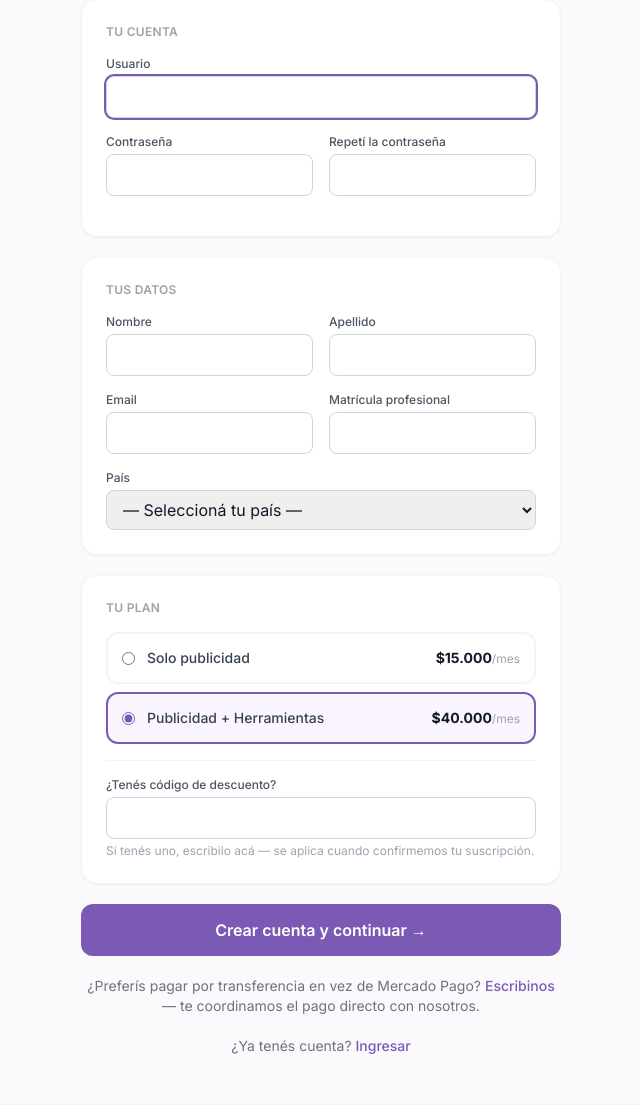
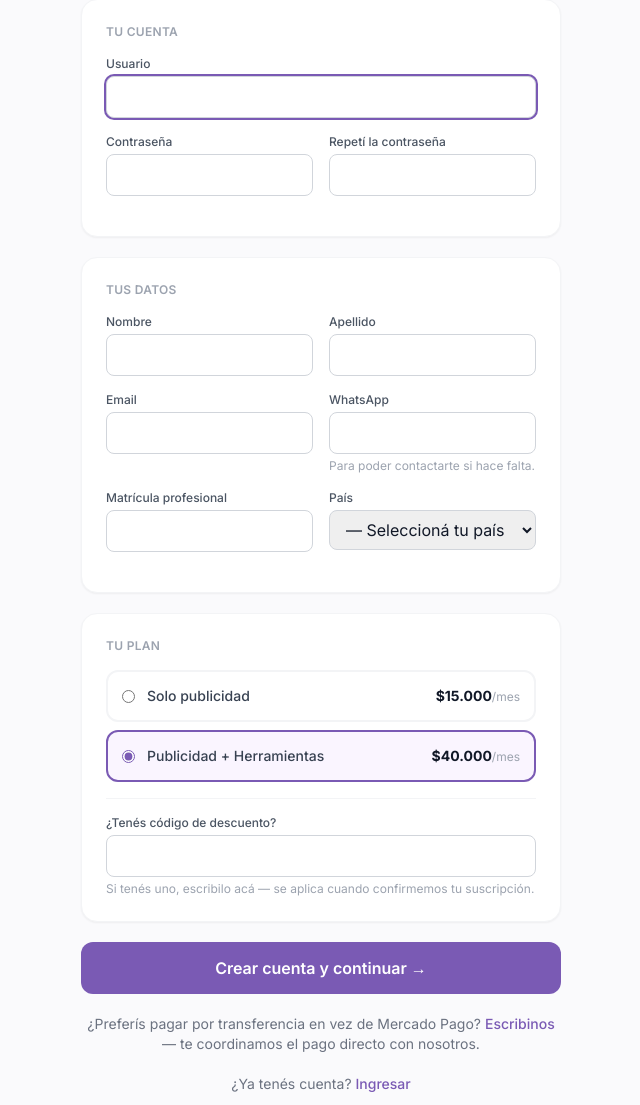
Before and after one commit to LeandroFrattini/nutricionapp, a Django app: page /registro/ in a window 1280 px wide. Shown: the part 218-1323 px from the top of the page, without its empty margins (319-959 px from the left). Run offline with Django 5.2, Linux system fonts and the light colour scheme; data comes from the database, SQL or seed files in the repository; parts of the project's set-up code (start-up, migrations or seed data) failed here and were passed over; some libraries are stand-ins or nearby versions.

Commit message:
Hace obligatorio el WhatsApp en registro y en "quiero ser parte"
Nutricionistas se registraban sin dejar ningun telefono, sin forma de
contactarlos si hacia falta. Ahora:

- El formulario de registro (/registro/) pide WhatsApp obligatorio y lo
  guarda en Nutricionista.telefono.
- El formulario de "quiero ser parte" tambien lo exige (antes era
  opcional) -- sin eso, un lead que no responde el mail queda sin
  forma de contactarlo.

De paso, arregla un test de la agenda que fallaba en falso cualquier
domingo: el fixture creaba turnos "para hoy", pero la vista de agenda
muestra la semana de lunes a sabado, asi que un domingo el turno de
prueba quedaba fuera de cualquier semana mostrada por default. Ahora el
fixture se ancla al lunes de "esta semana" (misma cuenta que usa la
vista), sin depender de que dia de la semana sea hoy.

```diff
--- a/core/forms.py
+++ b/core/forms.py
@@ -65,6 +65,10 @@ class RegistroForm(UserCreationForm):
     first_name = forms.CharField(max_length=100, label='Nombre', required=True)
     last_name = forms.CharField(max_length=100, label='Apellido', required=True)
     email = forms.EmailField(label='Email', required=True)
+    telefono = forms.CharField(
+        max_length=20, label='WhatsApp', required=True,
+        help_text='Para poder contactarte si hace falta.',
+    )
     matricula = forms.CharField(max_length=50, label='Matricula profesional', required=True)
     pais = forms.ModelChoiceField(
         queryset=Pais.objects.filter(activo=True), label='País', required=True,
@@ -121,6 +125,7 @@ class RegistroForm(UserCreationForm):
             nutri = Nutricionista.objects.create(
                 user=user,
                 matricula=self.cleaned_data['matricula'],
+                telefono=self.cleaned_data['telefono'],
                 pais=self.cleaned_data['pais'],
                 tipo=self.cleaned_data['plan_suscripcion'],
                 codigo_descuento_usado=self.cleaned_data.get('codigo_descuento'),
@@ -384,11 +389,13 @@ class PerfilForm(forms.ModelForm):
 
 
 class ContactoForm(forms.Form):
-    """Pedido liviano de información — mail + WhatsApp opcional. El plan de
-    interés viaja aparte (de qué botón vino, ?plan=... en la URL), no se le
-    pregunta nada más a la persona para bajar la fricción al mínimo."""
+    """Pedido liviano de información — mail + WhatsApp. El plan de interés
+    viaja aparte (de qué botón vino, ?plan=... en la URL), no se le pregunta
+    nada más a la persona para bajar la fricción al mínimo. El WhatsApp es
+    obligatorio — sin eso no hay forma de contactar a quien pide info si no
+    responde el mail."""
     email = forms.EmailField(label='Email')
-    telefono = forms.CharField(label='WhatsApp', required=False, max_length=20)
+    telefono = forms.CharField(label='WhatsApp', required=True, max_length=20)
     plan_interes = forms.ChoiceField(
         choices=[
             ('herramientas', 'Plan Completo — Publicidad + Herramientas'),
--- a/templates/quiero_ser_parte.html
+++ b/templates/quiero_ser_parte.html
@@ -230,7 +230,7 @@
           <input type="email" name="email" required placeholder="tu@email.com"
                  value="{{ form.email.value|default:'' }}"
                  class="flex-1 px-3 py-2.5 border border-gray-300 rounded-lg text-sm focus:outline-none focus:ring-2 focus:ring-[#7A5AB4]">
-          <input type="tel" name="telefono" placeholder="Tu WhatsApp (opcional)"
+          <input type="tel" name="telefono" required placeholder="Tu WhatsApp"
                  value="{{ form.telefono.value|default:'' }}"
                  class="flex-1 px-3 py-2.5 border border-gray-300 rounded-lg text-sm focus:outline-none focus:ring-2 focus:ring-[#7A5AB4]">
         </div>
@@ -239,8 +239,9 @@
           Quiero recibir información
         </button>
       </form>
-      <p class="text-gray-400 text-xs mt-2">Si nos dejás tu WhatsApp, te consultamos en menos de 24hs si viste la propuesta.</p>
+      <p class="text-gray-400 text-xs mt-2">Te consultamos en menos de 24hs por WhatsApp si viste la propuesta.</p>
       {% if form.email.errors %}<p class="text-red-500 text-xs mt-2">{{ form.email.errors.0 }}</p>{% endif %}
+      {% if form.telefono.errors %}<p class="text-red-500 text-xs mt-2">{{ form.telefono.errors.0 }}</p>{% endif %}
       {% endif %}
     </div>
 
--- a/templates/registration/registro.html
+++ b/templates/registration/registro.html
@@ -58,15 +58,23 @@
           {% if form.email.errors %}<p class="text-red-500 text-xs mt-1">{{ form.email.errors.0 }}</p>{% endif %}
         </div>
         <div>
+          <label class="block text-xs font-medium text-gray-600 mb-1">WhatsApp</label>
+          {{ form.telefono }}
+          {% if form.telefono.help_text %}<p class="text-gray-400 text-xs mt-1">{{ form.telefono.help_text }}</p>{% endif %}
+          {% if form.telefono.errors %}<p class="text-red-500 text-xs mt-1">{{ form.telefono.errors.0 }}</p>{% endif %}
+        </div>
+      </div>
+      <div class="grid grid-cols-2 gap-4 mb-4">
+        <div>
           <label class="block text-xs font-medium text-gray-600 mb-1">Matrícula profesional</label>
           {{ form.matricula }}
           {% if form.matricula.errors %}<p class="text-red-500 text-xs mt-1">{{ form.matricula.errors.0 }}</p>{% endif %}
         </div>
-      </div>
-      <div>
-        <label class="block text-xs font-medium text-gray-600 mb-1">País</label>
-        {{ form.pais }}
-        {% if form.pais.errors %}<p class="text-red-500 text-xs mt-1">{{ form.pais.errors.0 }}</p>{% endif %}
+        <div>
+          <label class="block text-xs font-medium text-gray-600 mb-1">País</label>
+          {{ form.pais }}
+          {% if form.pais.errors %}<p class="text-red-500 text-xs mt-1">{{ form.pais.errors.0 }}</p>{% endif %}
+        </div>
       </div>
     </div>
 
```
Also changed, not shown: core/tests_smoke.py (+26 -12 lines).
